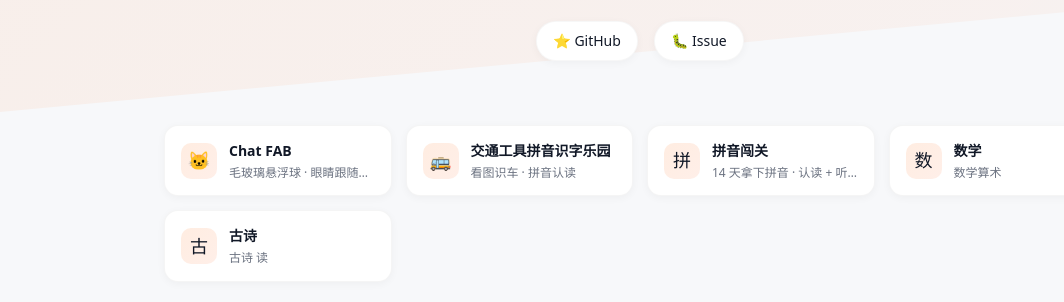
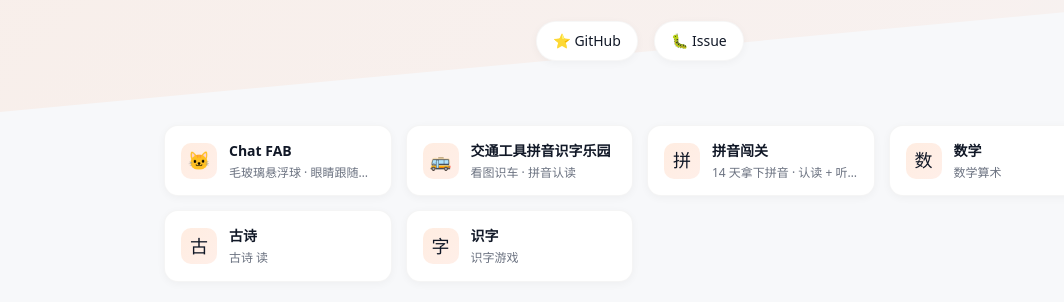
Before and after one commit to x33s/funny, a plain HTML site: page index.html in a window 1280 px wide. Shown: the part 188-490 px from the top of the page, without its empty margins (0-1064 px from the left). Drawn offline with Linux system fonts and the light colour scheme.

Commit message:
feat: 识字

```diff
--- a/index.html
+++ b/index.html
@@ -223,6 +223,14 @@
         </div>
       </a>
 
+      <a class="card" href="./zi/">
+        <div class="card-icon">字</div>
+        <div class="card-text">
+          <h3>识字</h3>
+          <p>识字游戏</p>
+        </div>
+      </a>
+
       <!-- 如果有新页面，复制上面的 <a> 标签，修改 href、图标、标题和描述即可 -->
 
       <!-- 暂时注释掉的空状态，后续加卡片可以删掉这段 -->
```
Also changed, not shown: 1 other file.
